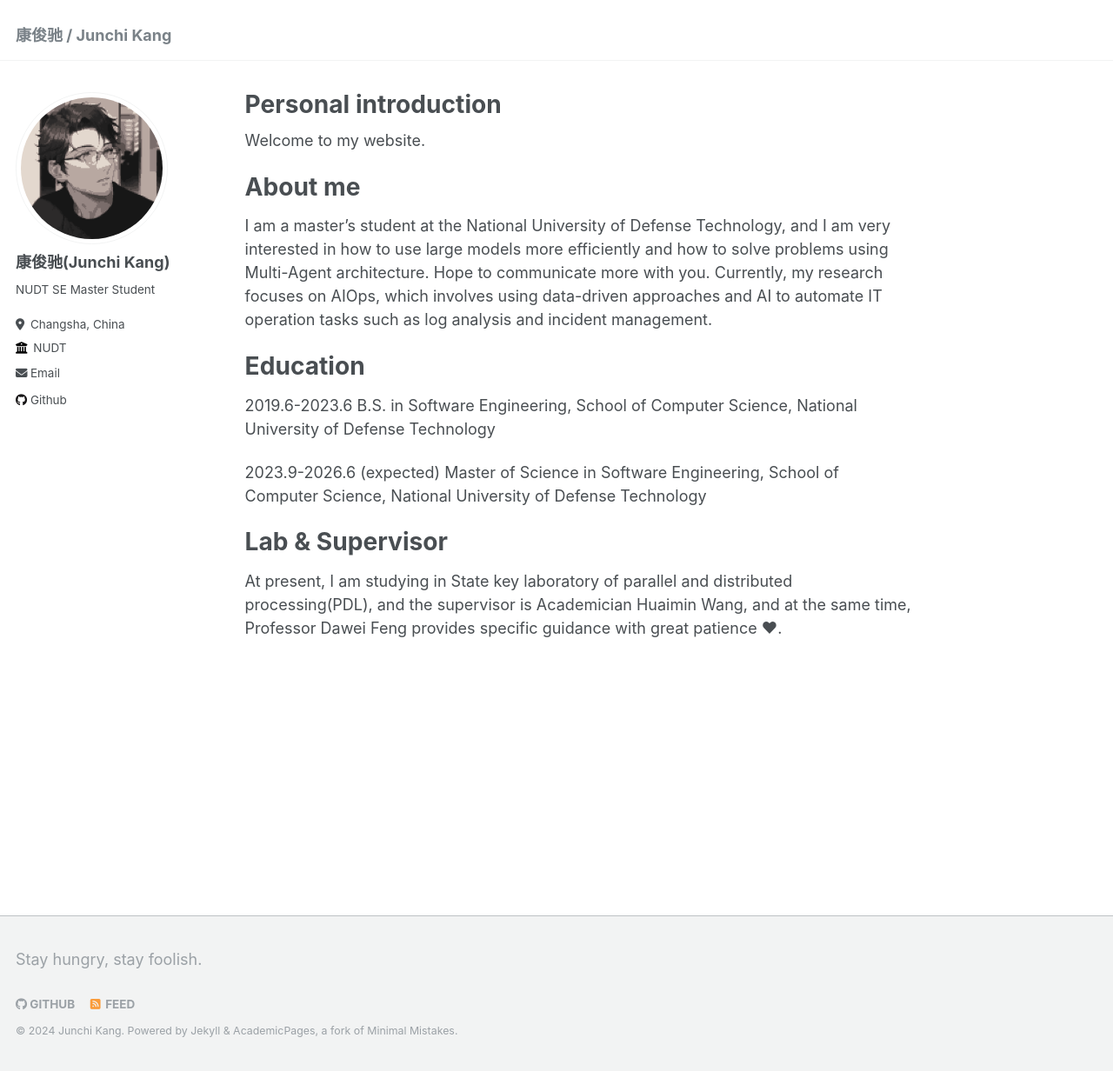
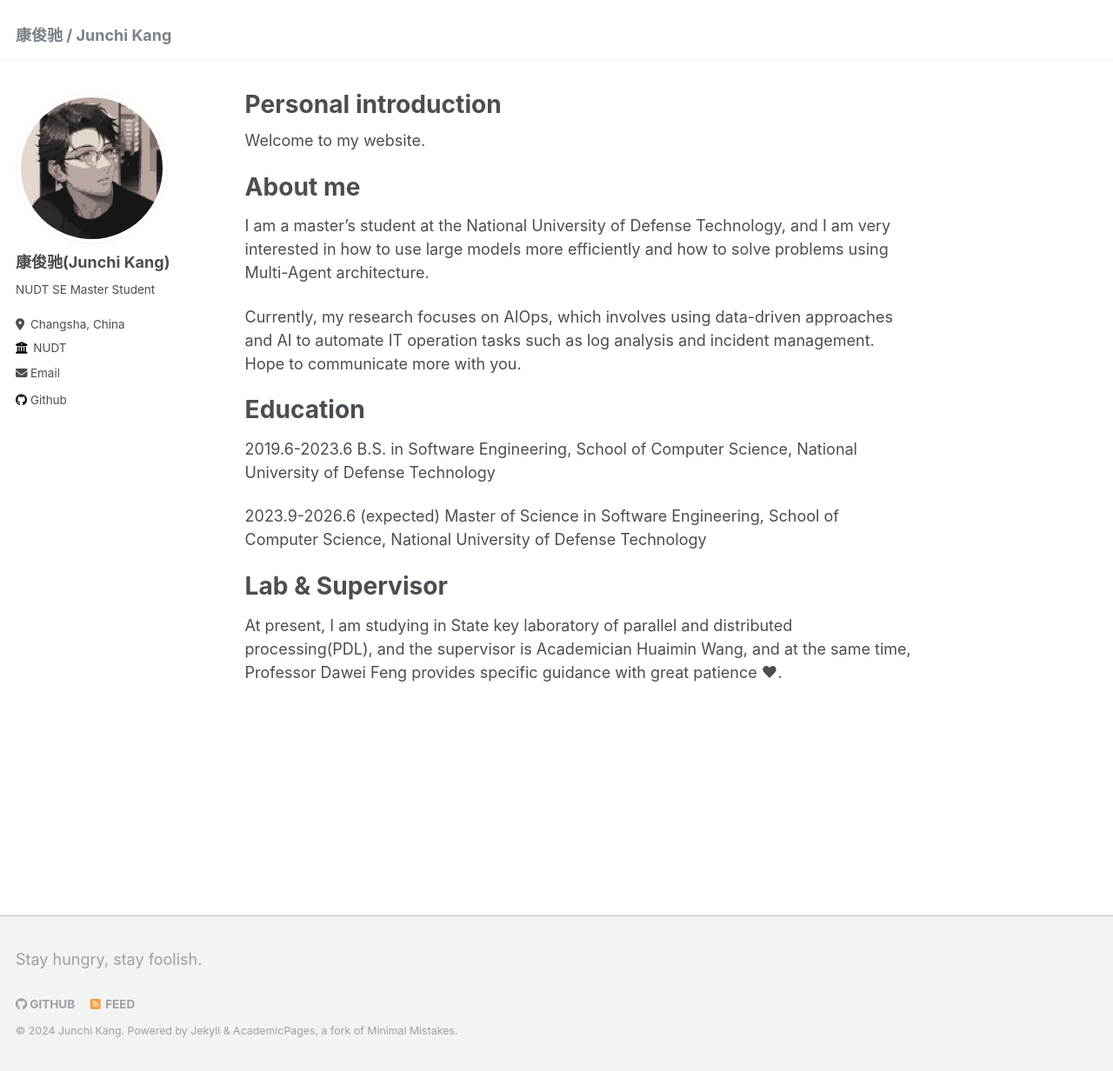
Before and after one commit to kangkannnng/kangkannnng.github.io, a Jekyll site: the page built from _pages/about.md, in a window 1280 px wide and 1232 px high. Shown: the whole window at 87% size. Built offline with Jekyll 4.4.1, drawn with Linux system fonts in a browser that asks for light colours.

```diff
--- a/_pages/about.md
+++ b/_pages/about.md
@@ -11,8 +11,9 @@ Welcome to my website.
 
 # About me
 
-I am a master's student at the National University of Defense Technology, and I am very interested in how to use large models more efficiently and how to solve problems using Multi-Agent architecture. Hope to communicate more with you.
-Currently, my research focuses on AIOps, which involves using data-driven approaches and AI to automate IT operation tasks such as log analysis and incident management.
+I am a master's student at the National University of Defense Technology, and I am very interested in how to use large models more efficiently and how to solve problems using Multi-Agent architecture.
+
+Currently, my research focuses on AIOps, which involves using data-driven approaches and AI to automate IT operation tasks such as log analysis and incident management. Hope to communicate more with you.
 
 # Education
 
```
